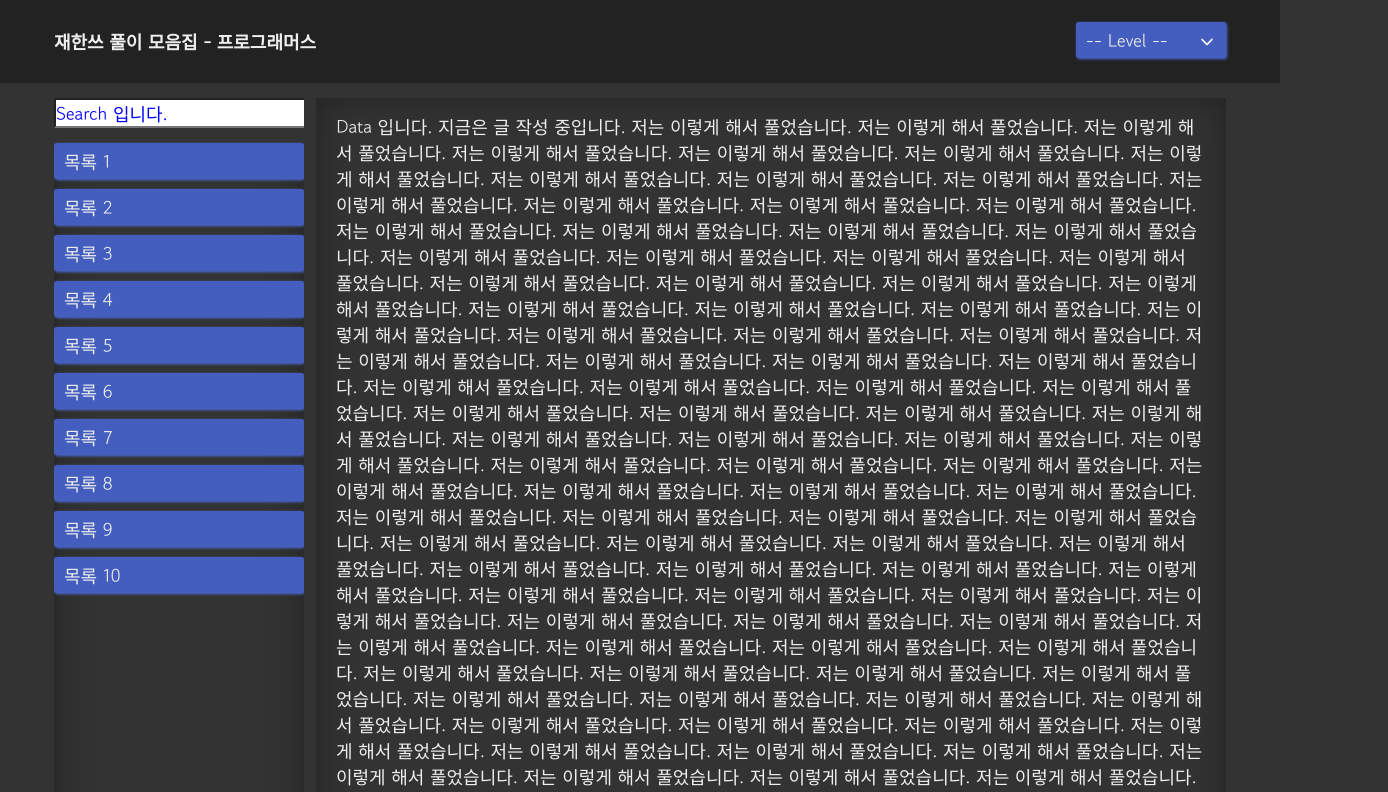
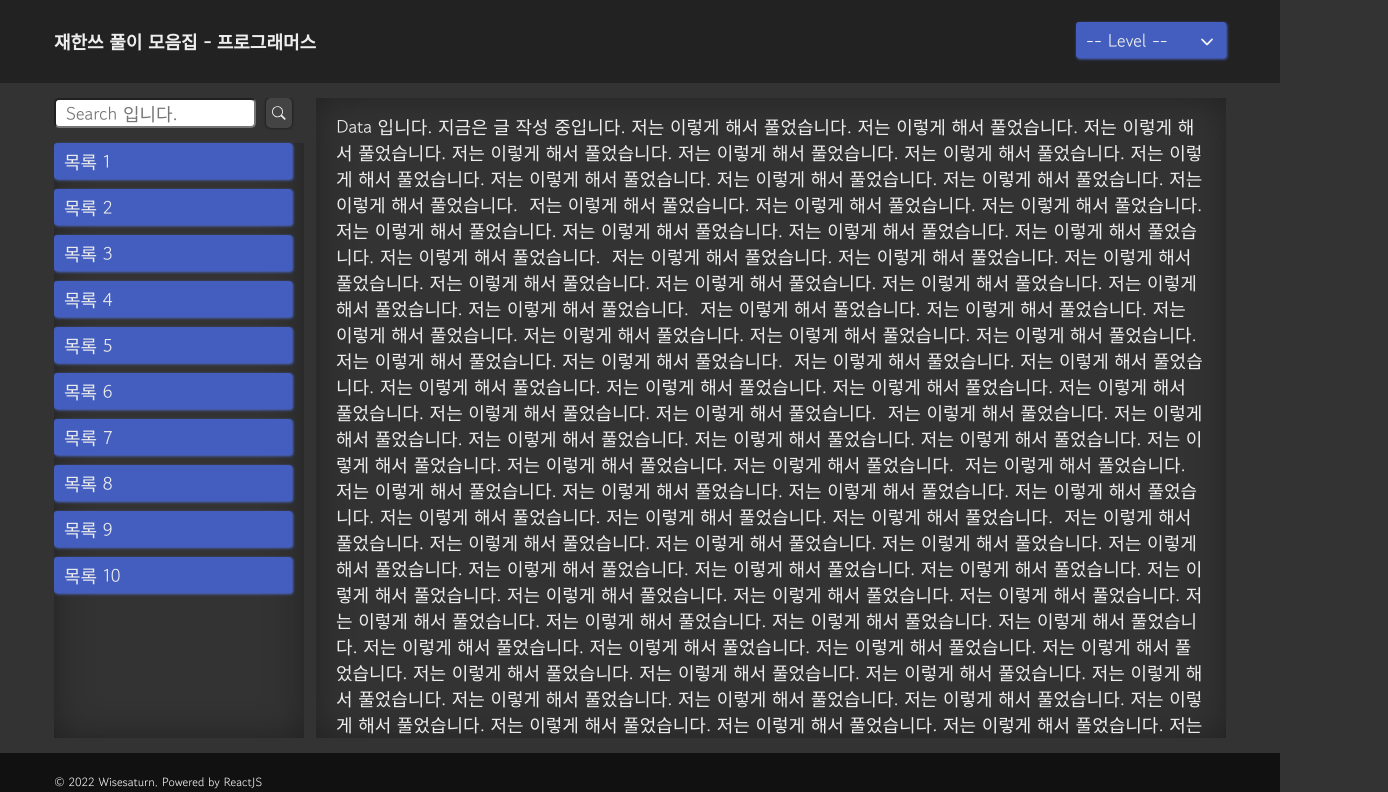
Before and after one commit to Wisesaturn/Solve-Problem-detail, a React (Create React App) app: page / in a window 1280 px wide. Shown: the top 792 px of the page, 1388 px wide, since content can reach past the window. Built offline with nearby package versions, Linux system fonts and the light colour scheme.

Commit message:
First Layout (Completed but not yet subtle function

```diff
--- a/src/css/App.scss
+++ b/src/css/App.scss
@@ -1,4 +1,4 @@
-.App {
+#App {
   display : flex;
   flex-direction : column;
   height : 100%;
--- a/src/css/Content.scss
+++ b/src/css/Content.scss
@@ -1,8 +1,7 @@
 .Content {
     display : flex;
-    justify-content: space-between;
-    flex-direction: row;
-    flex : 1;
+    flex : none;
 
+    height : 80%;
     margin : 15px 54px;
 }
--- a/src/css/Data.scss
+++ b/src/css/Data.scss
@@ -1,12 +1,11 @@
 .Data {
-    flex : 1;
-    height : 100%;
-
     padding : 15px 20px;
     box-shadow : 0px 0px 35px 0px #222 inset;
 
     overflow-y : auto;
     overflow-x : hidden;
+
+    white-space : pre-wrap;
 
     &::-webkit-scrollbar {
         width : 10px;
--- a/src/css/Footer.scss
+++ b/src/css/Footer.scss
@@ -1,8 +1,11 @@
 .Footer {
-
-    width :100%;
     background-color : #111;
     margin-top : auto;
+    flex : none;
 
     padding : 20px 54px;
+
+    font-size : 12px;
+
+    white-space : pre-wrap;
 }
--- a/src/css/Navigator.scss
+++ b/src/css/Navigator.scss
@@ -11,17 +11,34 @@
     overflow-y : scroll;
 
     > li {
-        width : 100%;
+        width : 95%;
     }
 
     > #Search {
+        display : flex;
         margin-top : -30px;
 
         > input {
             width : 100%;
+            margin-right : 10px;
+            margin-bottom : 15px;
+            padding-left : 10px;
+
+            border-radius : 5px;
+
             background-color : white;
             color: blue;
-            margin-bottom : 15px;
+        }
+
+        > svg {
+            float : right;
+            padding : 6px;
+
+            margin-right : 12px;
+
+            background-color : #444;
+            border-radius : 5px;
+            box-shadow : 0px 0px 2px 1px #222;
         }
     }
 
--- a/src/index.scss
+++ b/src/index.scss
@@ -2,7 +2,12 @@
 
 * {background-color : #333333; color : #eeeeee; padding : 0; margin : 0; font-family: 'Gowun Dodum', sans-serif; font-size : 18px;}
 
+html, body, #root {
+  height : 100% !important;
+}
+
 body {
   -webkit-font-smoothing: antialiased;
   -moz-osx-font-smoothing: grayscale;
+  overflow : hidden;
 }
--- a/src/js/App.jsx
+++ b/src/js/App.jsx
@@ -6,7 +6,7 @@ import Footer from './Footer';
 
 function App() {
   return (
-    <div className="App">
+    <div id="App">
       <Header />
       <Content />
       <Footer />
--- a/src/js/Data.jsx
+++ b/src/js/Data.jsx
@@ -11,6 +11,55 @@ const Data = () => {
              저는 이렇게 해서 풀었습니다.
              저는 이렇게 해서 풀었습니다.
              저는 이렇게 해서 풀었습니다.
+             저는 이렇게 해서 풀었습니다.
+             저는 이렇게 해서 풀었습니다.
+             저는 이렇게 해서 풀었습니다.
+             저는 이렇게 해서 풀었습니다.
+             저는 이렇게 해서 풀었습니다.
+             저는 이렇게 해서 풀었습니다.
+             저는 이렇게 해서 풀었습니다.  저는 이렇게 해서 풀었습니다.
+             저는 이렇게 해서 풀었습니다.
+             저는 이렇게 해서 풀었습니다.
+             저는 이렇게 해서 풀었습니다.
+             저는 이렇게 해서 풀었습니다.
+             저는 이렇게 해서 풀었습니다.
+             저는 이렇게 해서 풀었습니다.
+             저는 이렇게 해서 풀었습니다.  저는 이렇게 해서 풀었습니다.
+             저는 이렇게 해서 풀었습니다.
+             저는 이렇게 해서 풀었습니다.
+             저는 이렇게 해서 풀었습니다.
+             저는 이렇게 해서 풀었습니다.
+             저는 이렇게 해서 풀었습니다.
+             저는 이렇게 해서 풀었습니다.
+             저는 이렇게 해서 풀었습니다.  저는 이렇게 해서 풀었습니다.
+             저는 이렇게 해서 풀었습니다.
+             저는 이렇게 해서 풀었습니다.
+             저는 이렇게 해서 풀었습니다.
+             저는 이렇게 해서 풀었습니다.
+             저는 이렇게 해서 풀었습니다.
+             저는 이렇게 해서 풀었습니다.
+             저는 이렇게 해서 풀었습니다.  저는 이렇게 해서 풀었습니다.
+             저는 이렇게 해서 풀었습니다.
+             저는 이렇게 해서 풀었습니다.
+             저는 이렇게 해서 풀었습니다.
+             저는 이렇게 해서 풀었습니다.
+             저는 이렇게 해서 풀었습니다.
+             저는 이렇게 해서 풀었습니다.
+            저는 이렇게 해서 풀었습니다.  저는 이렇게 해서 풀었습니다.
+             저는 이렇게 해서 풀었습니다.
+             저는 이렇게 해서 풀었습니다.
+             저는 이렇게 해서 풀었습니다.
+             저는 이렇게 해서 풀었습니다.
+             저는 이렇게 해서 풀었습니다.
+             저는 이렇게 해서 풀었습니다.
+             저는 이렇게 해서 풀었습니다.  저는 이렇게 해서 풀었습니다.
+             저는 이렇게 해서 풀었습니다.
+             저는 이렇게 해서 풀었습니다.
+             저는 이렇게 해서 풀었습니다.
+             저는 이렇게 해서 풀었습니다.
+             저는 이렇게 해서 풀었습니다.
+             저는 이렇게 해서 풀었습니다.
+             저는 이렇게 해서 풀었습니다.  저는 이렇게 해서 풀었습니다.
              저는 이렇게 해서 풀었습니다.
              저는 이렇게 해서 풀었습니다.
              저는 이렇게 해서 풀었습니다.
--- a/src/js/Footer.jsx
+++ b/src/js/Footer.jsx
@@ -4,7 +4,8 @@ import '../css/Footer.scss';
 function Footer() {
     return (
         <div className="Footer">
-            Footer
+           © 2022 Wisesaturn. Powered by ReactJS <br/>
+           Thanks to 맨 땅에 헤딩
         </div>
     );
 }
--- a/src/js/Search.jsx
+++ b/src/js/Search.jsx
@@ -1,10 +1,12 @@
 import React from 'react';
 import "../css/Navigator.scss"
+import { BsSearch } from 'react-icons/bs';
 
 const Search = () => {
     return (
         <div id="Search">
-           <input value="Search 입니다."></input>
+           <input type="text" required minLength="3" placeholder="Search 입니다."></input>
+            <BsSearch />
         </div>
     );
 }
```
Also changed, not shown: src/css/Header.scss (line endings or trailing spaces).
